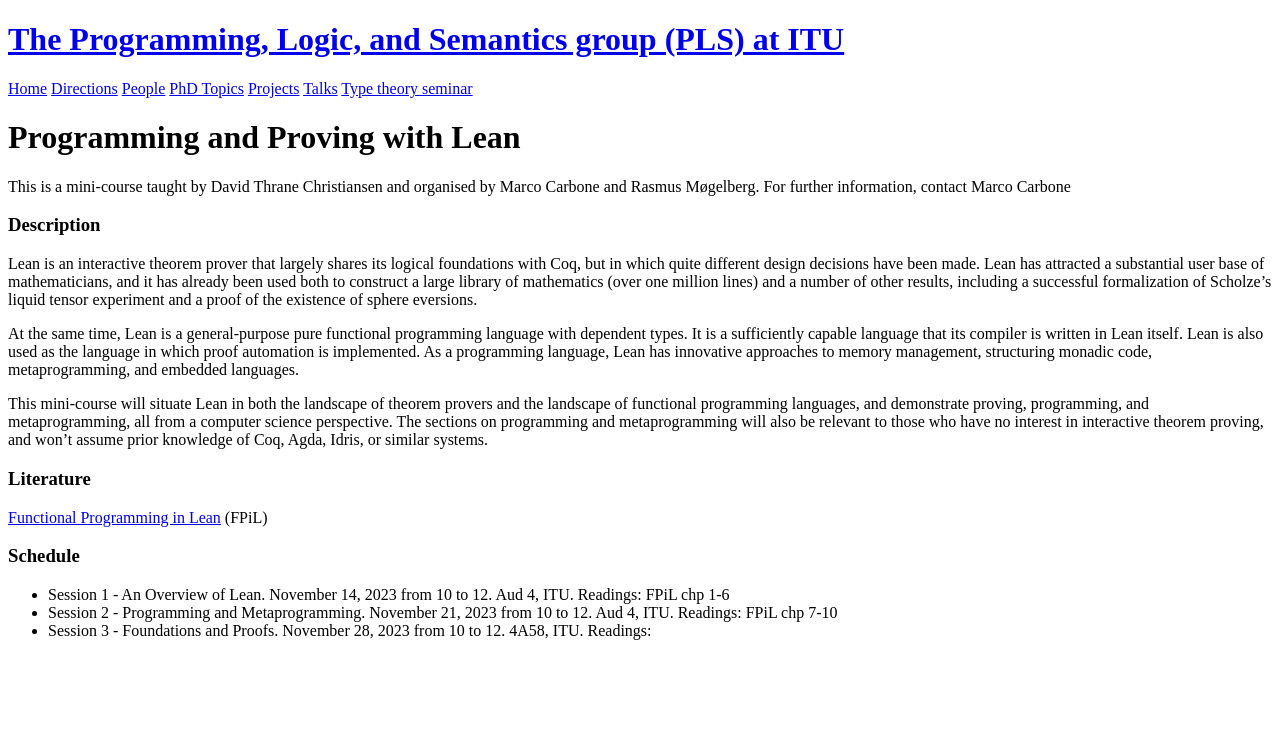
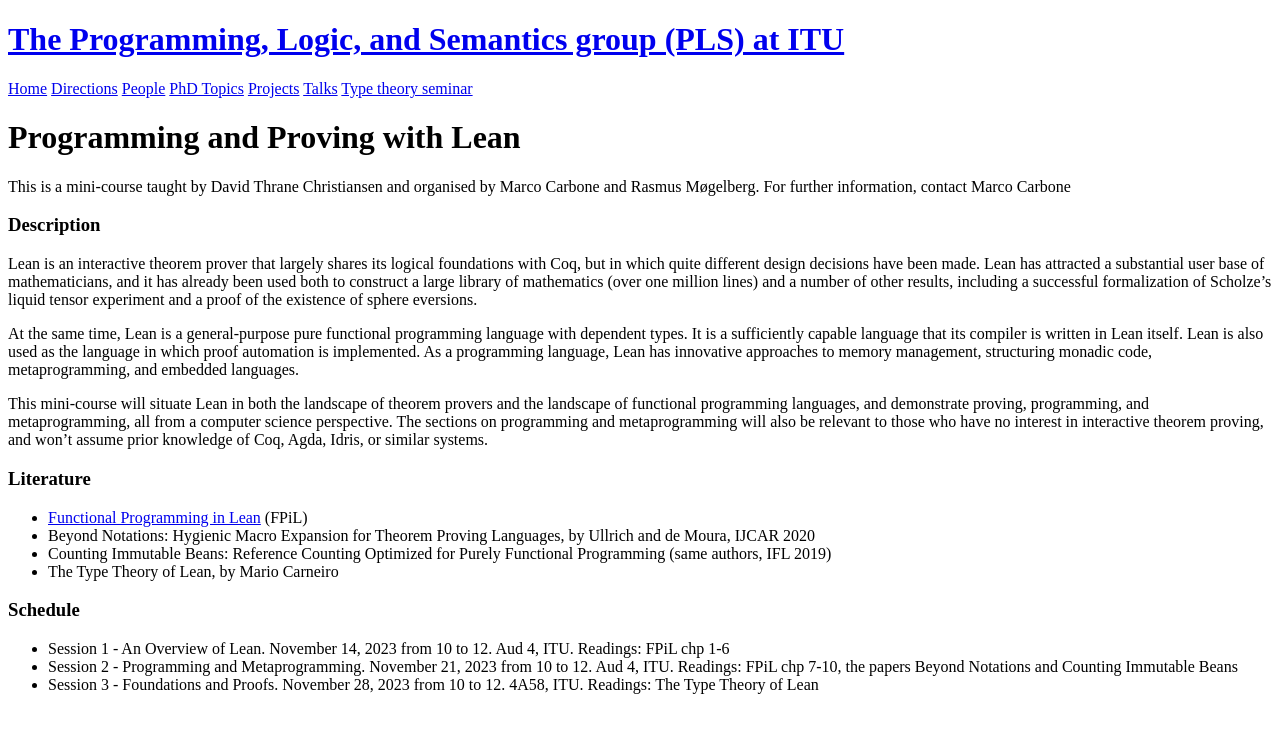
Before and after one commit to rmogelberg/pls.itu.dk, a Jekyll site: the page built from LeanCourse.md, in a window 1280 px wide. Shown: the top 733 px of the page. Built offline with Jekyll 4.4.1, drawn with Linux system fonts in a browser that asks for light colours.

Commit message:
Lean course

```diff
--- a/LeanCourse.md
+++ b/LeanCourse.md
@@ -17,10 +17,14 @@
 
 ### Literature
 
-[Functional Programming in Lean](https://lean-lang.org/functional_programming_in_lean/) (FPiL)
+- [Functional Programming in Lean](https://lean-lang.org/functional_programming_in_lean/) (FPiL)
+- Beyond Notations: Hygienic Macro Expansion for Theorem Proving Languages, by Ullrich and de Moura, IJCAR 2020
+ - Counting Immutable Beans: Reference Counting Optimized for Purely Functional Programming (same authors, IFL 2019)
+ - The Type Theory of Lean, by Mario Carneiro
+
 
 ### Schedule
 
 - Session 1 - An Overview of Lean. November 14, 2023 from 10 to 12. Aud 4, ITU. Readings: FPiL chp 1-6
-- Session 2 - Programming and Metaprogramming. November 21, 2023 from 10 to 12. Aud 4, ITU. Readings: FPiL chp 7-10
-- Session 3 - Foundations and Proofs. November 28, 2023 from 10 to 12. 4A58, ITU. Readings:
+- Session 2 - Programming and Metaprogramming. November 21, 2023 from 10 to 12. Aud 4, ITU. Readings: FPiL chp 7-10, the papers Beyond Notations and Counting Immutable Beans
+- Session 3 - Foundations and Proofs. November 28, 2023 from 10 to 12. 4A58, ITU. Readings: The Type Theory of Lean
```
